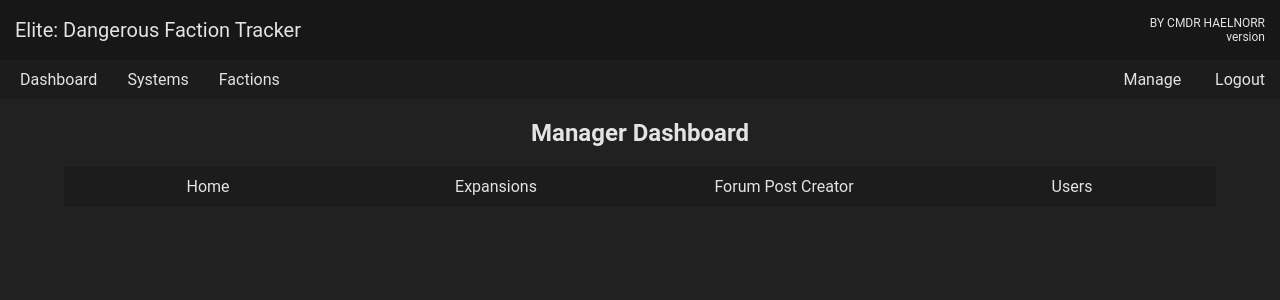
After one commit to Haelnorr/EliteFactionTracker, a Python web app: template dash/web/templates/manage.html in a window 1280 px wide. The commit adds this page. Shown: the top 300 px of the page. Run offline with Jinja, Linux system fonts and the light colour scheme; the template is opened without the code that fills it, so the values that code supplies are empty.

Commit message:
Flask Dashboard:  - created module and templates for errors    - 404 and 500 errors  - updated remaining links to use the 'url_for' function  - created the manager dashboard    - title and navbar for notices (home), expansions, forum post creator and users.    - began work on user page

```diff
--- a/dash/web/__init__.py
+++ b/dash/web/__init__.py
@@ -11,4 +11,4 @@ migrate = Migrate(dash_app, db)
 login = LoginManager(dash_app)
 login.login_view = 'login'
 
-from . import routes, models
+from . import routes, models, errors
--- a/dash/web/forms.py
+++ b/dash/web/forms.py
@@ -1,6 +1,6 @@
 from flask_wtf import FlaskForm
 from wtforms import StringField, PasswordField, BooleanField, SubmitField
-from wtforms.validators import DataRequired, ValidationError, EqualTo
+from wtforms.validators import DataRequired, EqualTo
 
 
 class LoginForm(FlaskForm):
--- a/dash/web/static/style.css
+++ b/dash/web/static/style.css
@@ -7,6 +7,7 @@ body {
     background-color: #212121;
     font-family: "Fira Sans", "Roboto", "Tahoma", "Calibri", sans-serif;
     color: #e3e3e3;
+    padding-bottom: 50px;
 }
 
 a:link, a:visited {
@@ -85,6 +86,10 @@ a:link, a:visited {
     height: 100%;
 }
 
+#content {
+    padding-left: 30px;
+}
+
 #index {
     text-align: center;
 }
@@ -143,7 +148,7 @@ a:link, a:visited {
     border-collapse: collapse;
 }
 
-.title-row{
+.title-row {
   margin: 0;
 }
 
@@ -212,3 +217,32 @@ a:link, a:visited {
   margin-right: auto;
   margin-top: 30px;
 }
+
+#manage-dash {
+    text-align: center;
+    width: 90%;
+    margin-left: auto;
+    margin-right: auto;
+}
+
+#manage-nav {
+    display: flex;
+    text-align: center;
+}
+
+#manage-nav a {
+    background-color: #1c1c1c;
+    color: #e3e3e3;
+    text-align: center;
+    text-decoration: none;
+    display: inline-block;
+    margin: 0px;
+    width: 25%;
+    height: 40px;
+    line-height: 40px;
+}
+
+#manage-nav a:hover {
+    background-color: #212121;
+    text-decoration: underline;
+}
--- a/dash/web/templates/index.html
+++ b/dash/web/templates/index.html
@@ -10,7 +10,7 @@
         <p>There are {{ alert_count[0] }} alerts for {{ alert_count[1] }} factions</p>
         {% for faction in alerts %}
         <div class="alert-block">
-            <h5><a href='/faction/{{ faction["id"] }}'>{{ faction["name"] }}</a></h5>
+            <h5><a href="{{ url_for('faction', fac_id=faction['id']) }}">{{ faction["name"] }}</a></h5>
                 {% for alert in faction["alerts"] %}
                 <div>
                     <div class="alert-{{ alert[1] }}">
@@ -26,7 +26,7 @@
         <h4>Tracked Factions</h4>
         {% for faction in factions %}
         <div class="faction-tile">
-            <a href='/faction/{{ faction["id"] }}'>{{ faction["name"] }}</a>
+            <a href="{{ url_for('faction', fac_id=faction['id']) }}">{{ faction["name"] }}</a>
             <span>Systems: {{ faction["systems"] }}</span>
             <span>Controlling: {{ faction["controlling"] }}</span>
             <span>Conflicts: {{ faction["conflicts"] }}</span>
--- /dev/null
+++ b/dash/web/templates/manage.html
@@ -0,0 +1,14 @@
+{% extends "base.html" %}
+
+{% block content %}
+<div id="manage-dash">
+    <h2>Manager Dashboard</h2>
+    <div id="manage-nav">
+        <a href="{{ url_for('manage') }}">Home</a>
+        <a>Expansions</a>
+        <a>Forum Post Creator</a>
+        <a href="{{ url_for('users') }}">Users</a>
+    </div>
+    {% block manage %}{% endblock %}
+</div>
+{% endblock %}
--- a/definitions.py
+++ b/definitions.py
@@ -1,4 +1,4 @@
 import os.path
 
 ROOT_DIR = os.path.dirname(os.path.abspath(__file__))
-VERSION = '0.7.06'
+VERSION = '0.7.07'
```
Also changed, not shown: dash/web/errors.py (added, +13 -0 lines), dash/web/routes.py (+10 -1 lines), dash/web/templates/404.html (added, +8 -0 lines), dash/web/templates/500.html (added, +9 -0 lines), dash/web/templates/faction.html (+6 -6 lines), dash/web/templates/system.html (+4 -4 lines), dash/web/templates/users.html (added, +18 -0 lines).
